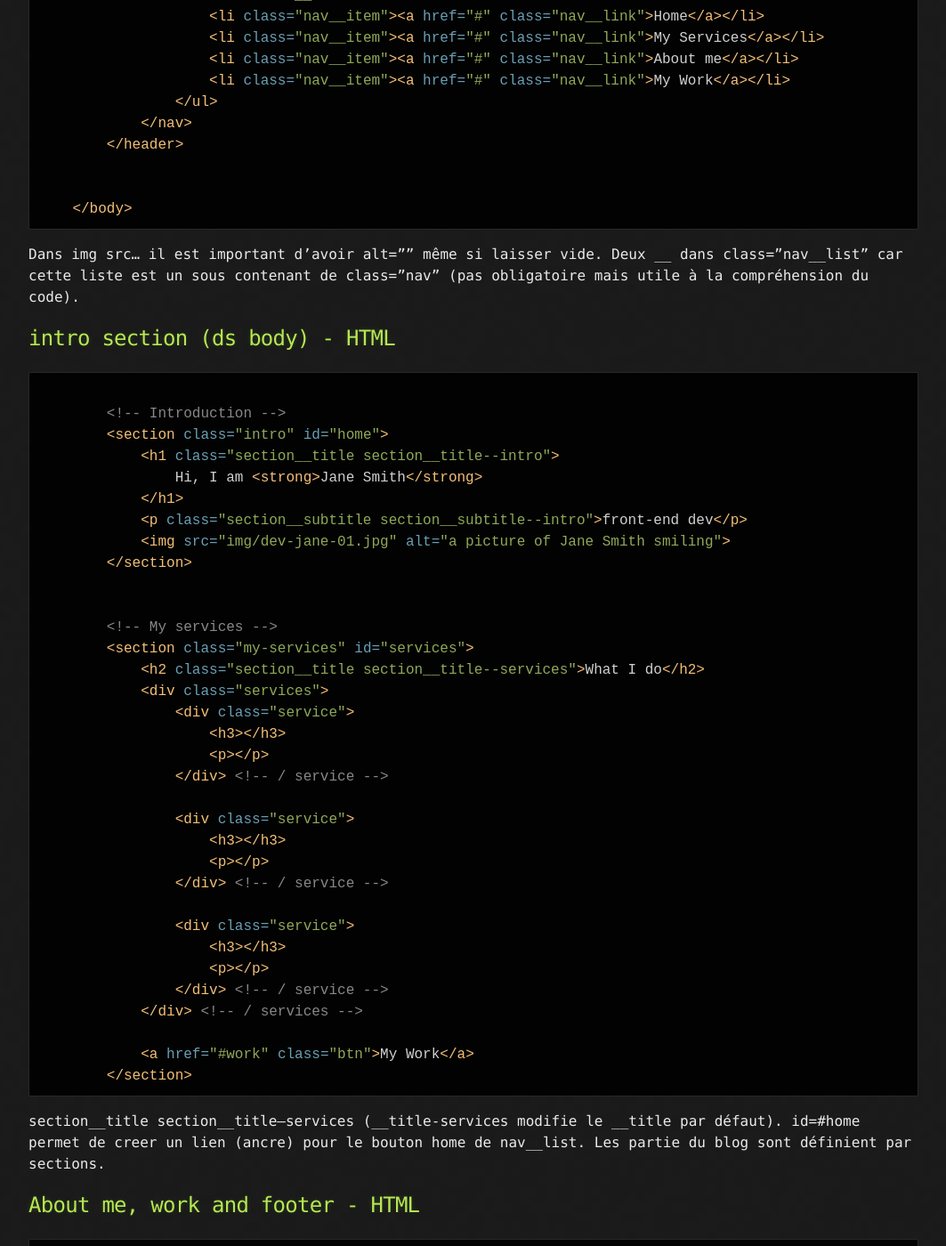
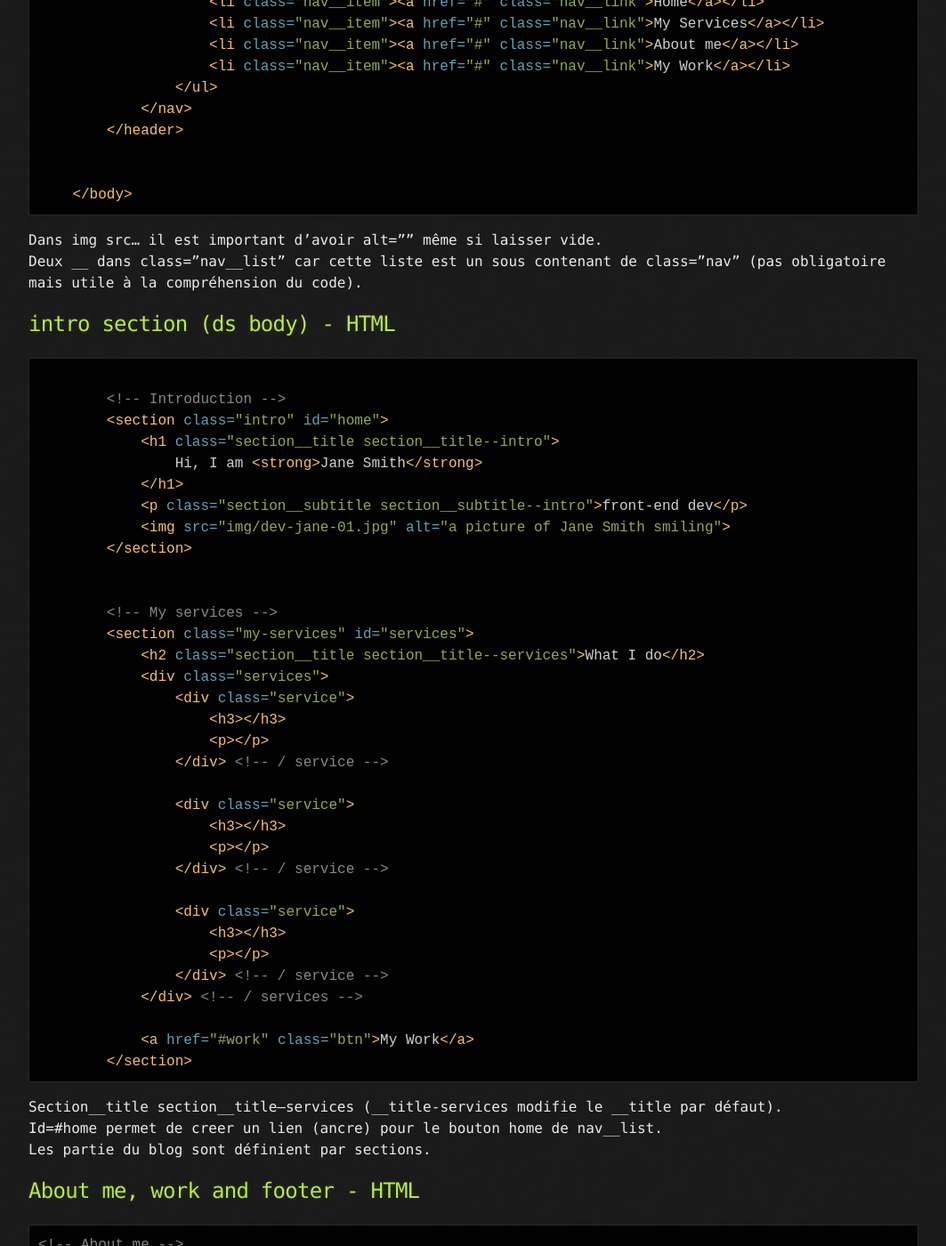
Before and after one commit to staytuned4/staytuned4.github.io, a Jekyll site: the page built from _posts/2020-02-25-electron.md, in a window 1280 px wide and 1400 px high, scrolled down 1358 px. Shown: the whole window at 89% size, without its empty margins (108-1171 px from the left). Built offline with Jekyll 4.4.1, drawn with Linux system fonts in a browser that asks for light colours; nearby versions of some CDN libraries.

Commit message:
Add files via upload

````diff
--- a/_posts/2020-02-25-electron.md
+++ b/_posts/2020-02-25-electron.md
@@ -32,7 +32,6 @@
 ```
 
 Viewport : make all website browser to work properly.
-
 Stylesheet : all things for social icons and google fonts.
 
 ## The header area (ds header) - HTML
@@ -101,8 +100,8 @@
         </section>
 ```
 
-section__title section__title--services (__title-services modifie le __title par défaut).
-id=#home permet de creer un lien (ancre) pour le bouton home de nav__list.
+Section__title section__title--services (__title-services modifie le __title par défaut).
+Id=#home permet de creer un lien (ancre) pour le bouton home de nav__list.
 Les partie du blog sont définient par sections.
 
 ## About me, work and footer - HTML
````
